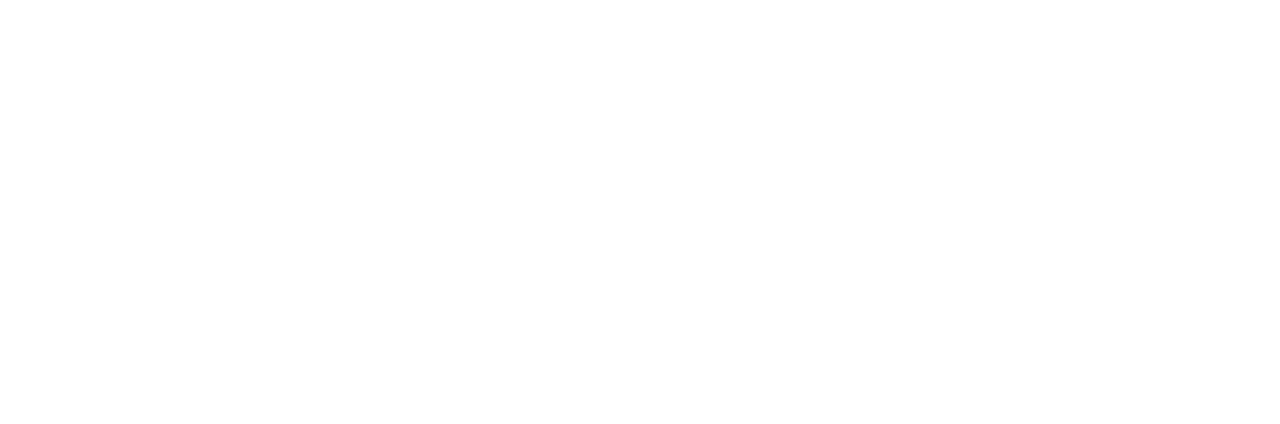
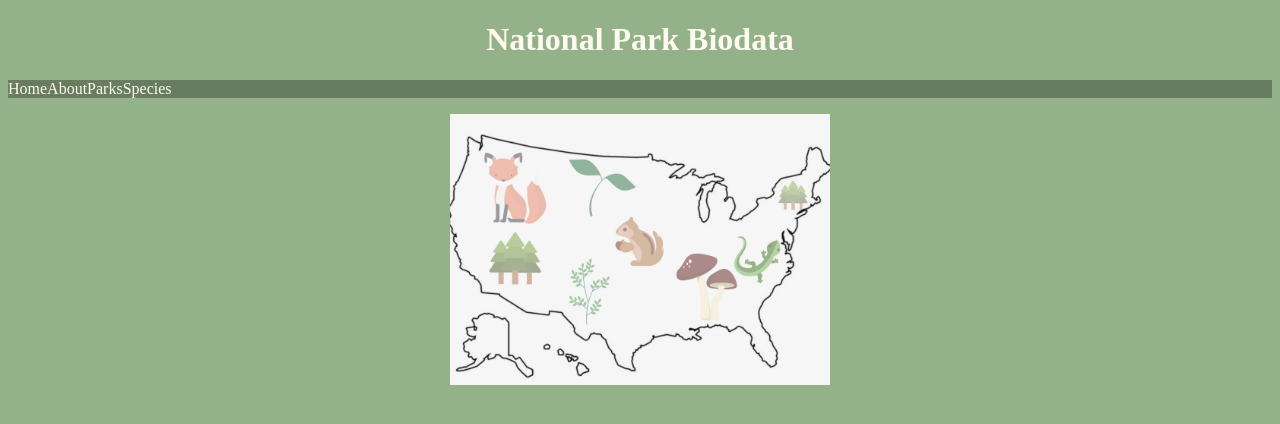
Before and after one commit to nairsshreya/cs257, a plain HTML site: page webapp/mockups/mockup1.html in a window 1280 px wide. Drawn offline with Linux system fonts and the light colour scheme.

Commit message:
worked on some mockup files

```diff
--- /dev/null
+++ b/webapp/mockups/mockup1.css
@@ -0,0 +1,46 @@
+body {
+	background-color: #94b289;
+}
+
+.title_heading{
+	color: #FFFAF0;
+    text-align: center;
+}
+
+.text_color {
+ 	color: #FFF5EE;
+}
+
+ul {
+  list-style-type: none;
+  margin: 0;
+  padding: 0;
+  overflow: hidden;
+  background-color: #687d60;
+  color: floralwhite;
+}
+
+li {
+  float: left;
+}
+
+li a {
+  display: block;
+  color: white;
+  text-align: center;
+  padding: 14px 16px;
+  text-decoration: none;
+}
+
+/* Change the link color to #111 (black) on hover */
+li a:hover {
+  background-color: #111;
+}
+
+.usa_collage{
+    display: block;
+    max-width: 30%;
+    height: auto;
+    margin-left: auto;
+    margin-right: auto;
+}
--- a/webapp/mockups/mockup1.html
+++ b/webapp/mockups/mockup1.html
@@ -0,0 +1,21 @@
+<!DOCTYPE html>
+<html lang="en">
+<!--Elliot and Shreya, Mockup 1 : Home Page -->
+<head>
+    <meta charset="UTF-8">
+    <title>Home Page</title>
+    <link rel="stylesheet" href="mockup1.css" type="text/css" />
+    <h1 class = "title_heading"> National Park Biodata</h1>
+    <ul>
+    <li>Home</li>
+    <li>About</li>
+    <li>Parks</li>
+    <li>Species</li>
+    </ul>
+</head>
+
+<body>
+    <p></p>
+    <img src="usa_collage.jpg" class = "usa_collage">
+</body>
+</html>
--- /dev/null
+++ b/webapp/mockups/mockup4.css
@@ -0,0 +1,24 @@
+body {
+	background-color: #94b289;
+}
+
+.title_heading{
+	color: #FFFAF0;
+    text-align: center;
+}
+
+.text_color {
+ 	color: #FFF5EE;
+}
+
+.navigation_bar{
+    display: inline;
+}
+
+table, td, th {
+    border: 1px solid black;
+    border-collapse: collapse;
+    margin-left: auto;
+    margin-right: auto;
+
+}
```
Also changed, not shown: webapp/mockups/index.html (+2 -2 lines), webapp/mockups/mockup3.html (added, +9 -0 lines), webapp/mockups/mockup4.html (added, +15 -0 lines).
